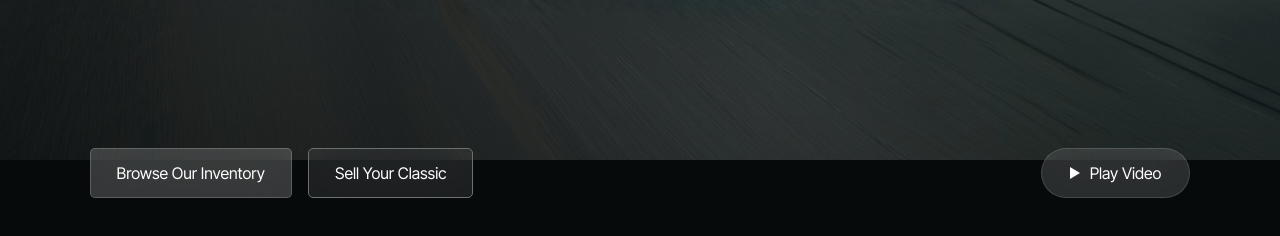
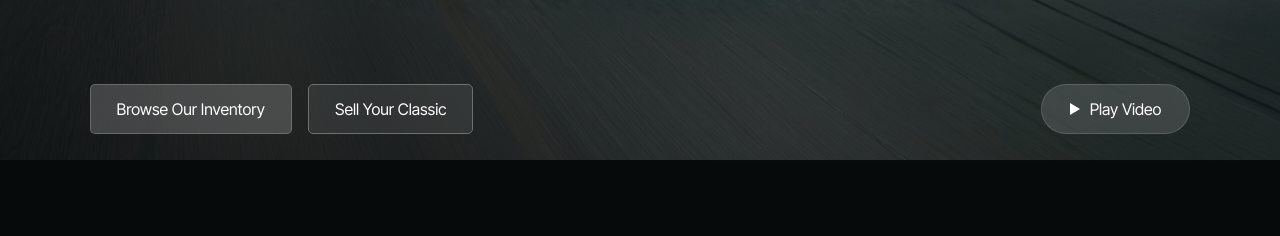
Before and after one commit to Sigovs/BHCC, a website: page index2.html in a window 1280 px wide. Shown: the part 562-798 px from the top of the page. Drawn offline with Linux system fonts and the light colour scheme; a web font is replaced by a local one.

Commit message:
Hero: lift the action row off the bottom edge to match the proto
The buttons were jammed ~5% off the bottom; the Figma proto sits them ~13%
up, with room beneath. padding-bottom on the action row goes 5vh → 13vh, so
buttons land at 81% height with a measured 13% gap to the edge — matching the
proto's vertical rhythm.

Co-Authored-By: Claude Opus 4.8 (1M context) <noreply@anthropic.com>

```diff
--- a/index2.html
+++ b/index2.html
@@ -136,7 +136,7 @@
   .hero__actions {
     display: flex; align-items: center; justify-content: space-between;
     gap: 24px; flex-wrap: wrap;
-    padding-bottom: clamp(28px, 5vh, 64px);
+    padding-bottom: clamp(48px, 13vh, 120px);   /* Figma proto: buttons sit ~13% off the bottom edge, not jammed to it */
   }
   .hero__ctas { display: flex; gap: 16px; flex-wrap: wrap; }
 
```
